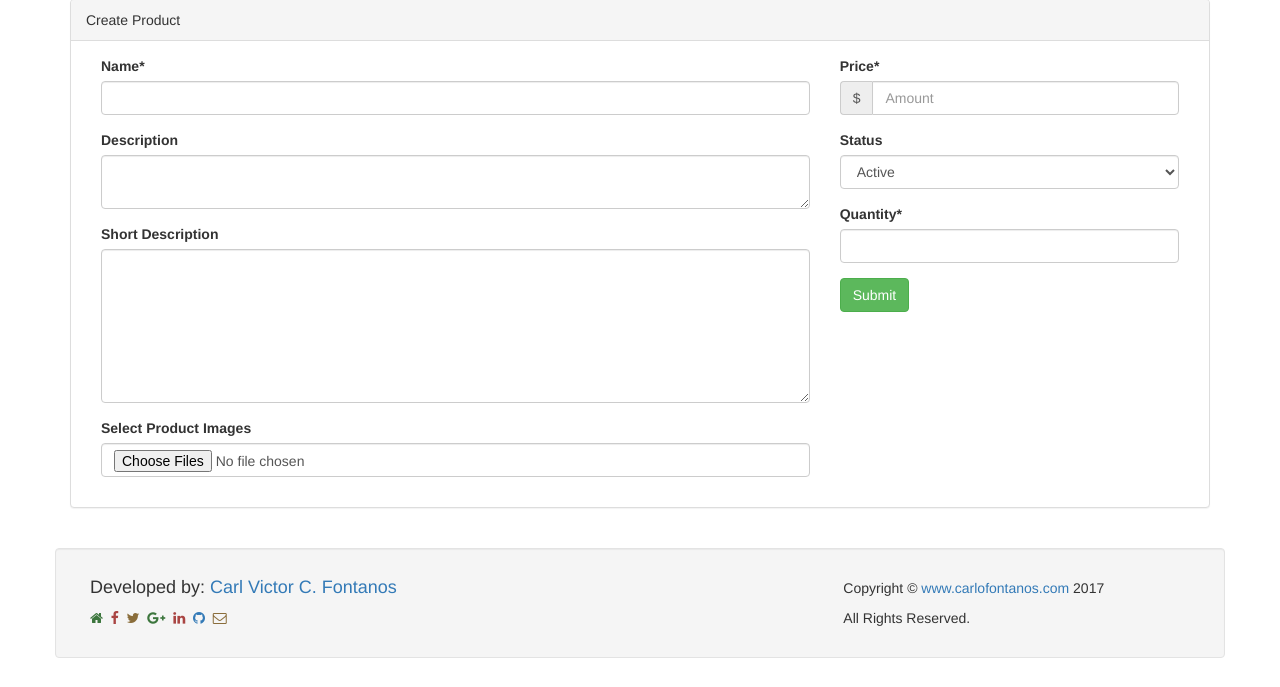
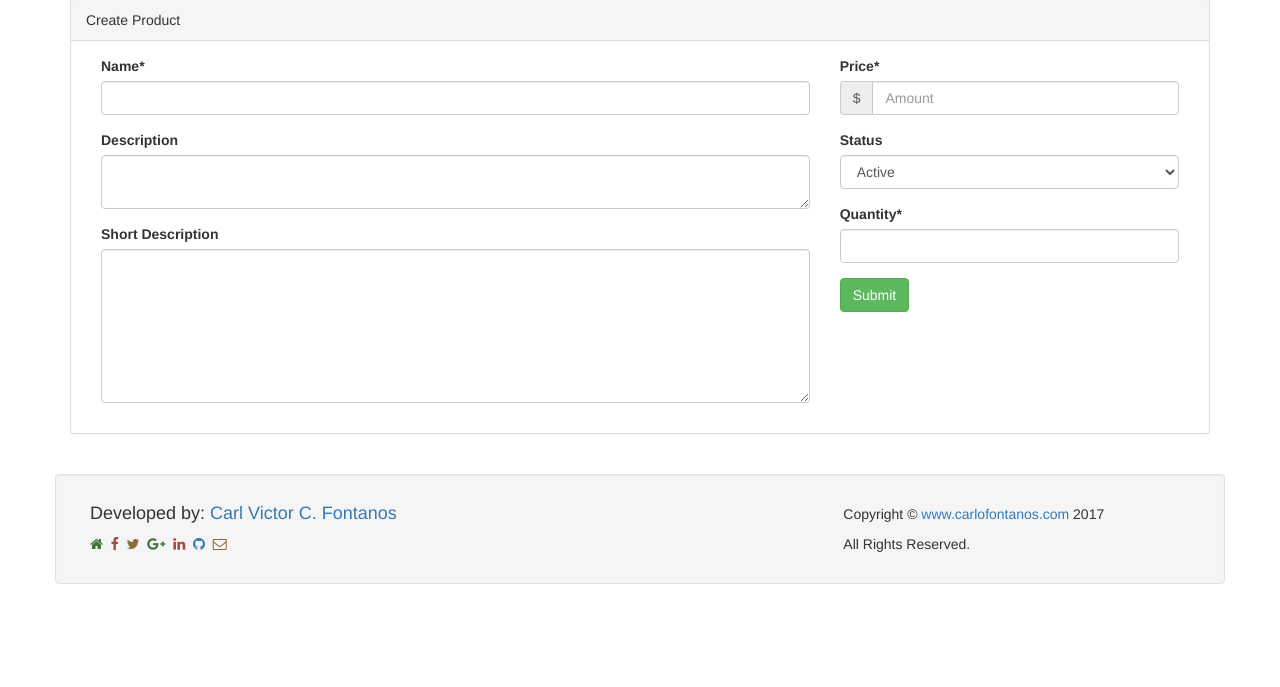
Before and after one commit to mutyaba84/python-ecommerce, a Django app: page /ecommerce/user/product/create/ in a window 1280 px wide. Shown: the part 113-800 px from the top of the page. Run offline with Django 3.2, Linux system fonts and the light colour scheme; the visitor is signed in with stand-in values (Sample User, id 1); some libraries are stand-ins or nearby versions.

Commit message:
Removed image upload

```diff
--- a/ecommerce/templates/ecommerce/product/create.html
+++ b/ecommerce/templates/ecommerce/product/create.html
@@ -22,10 +22,6 @@
 						<div class="form-group">
 							<label>Short Description</label>
 							<textarea class="form-control" name="excerpt" rows="7"></textarea>
-						</div>
-						<div class = "form-group">
-							<label>Select Product Images</label>
-							<input type = "file" name = "files[]" accept = "image/*" class = "form-control" multiple />
 						</div>
 					</div>
 					<div class="col-md-4">
```
